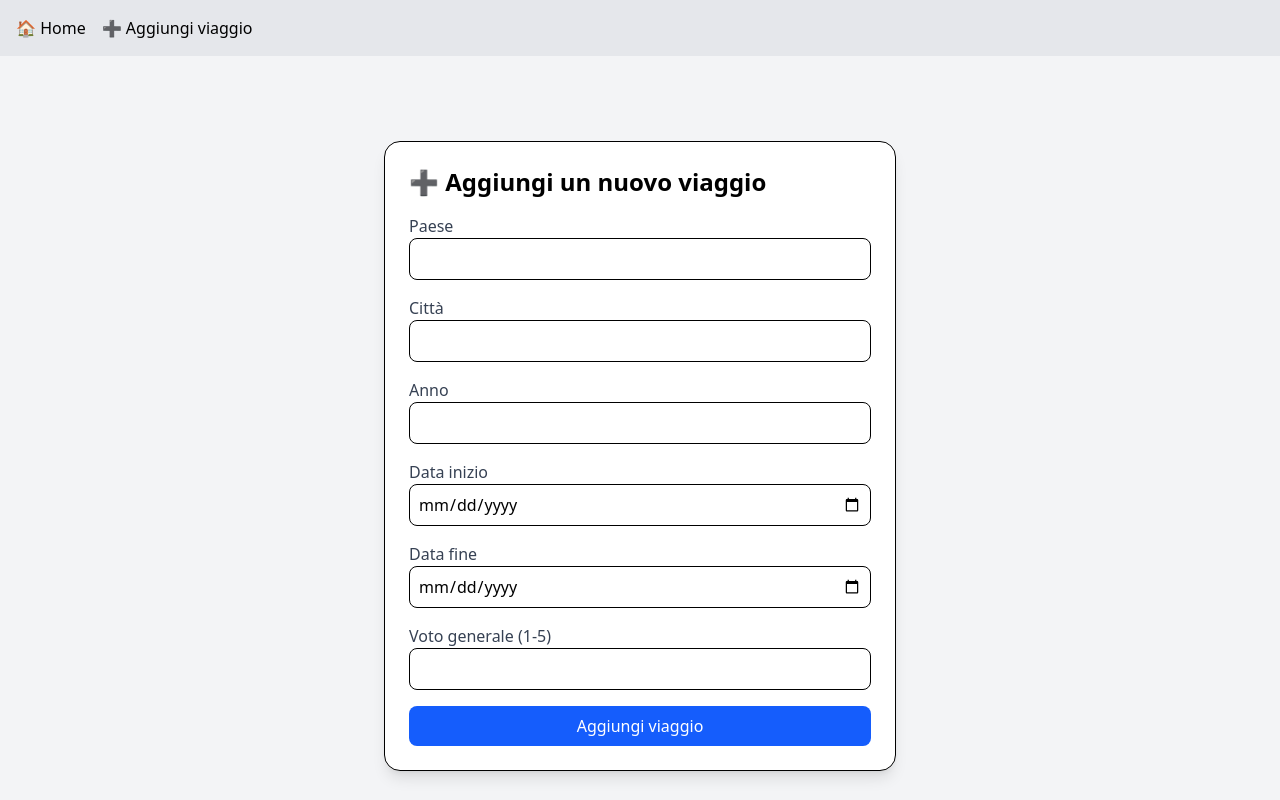
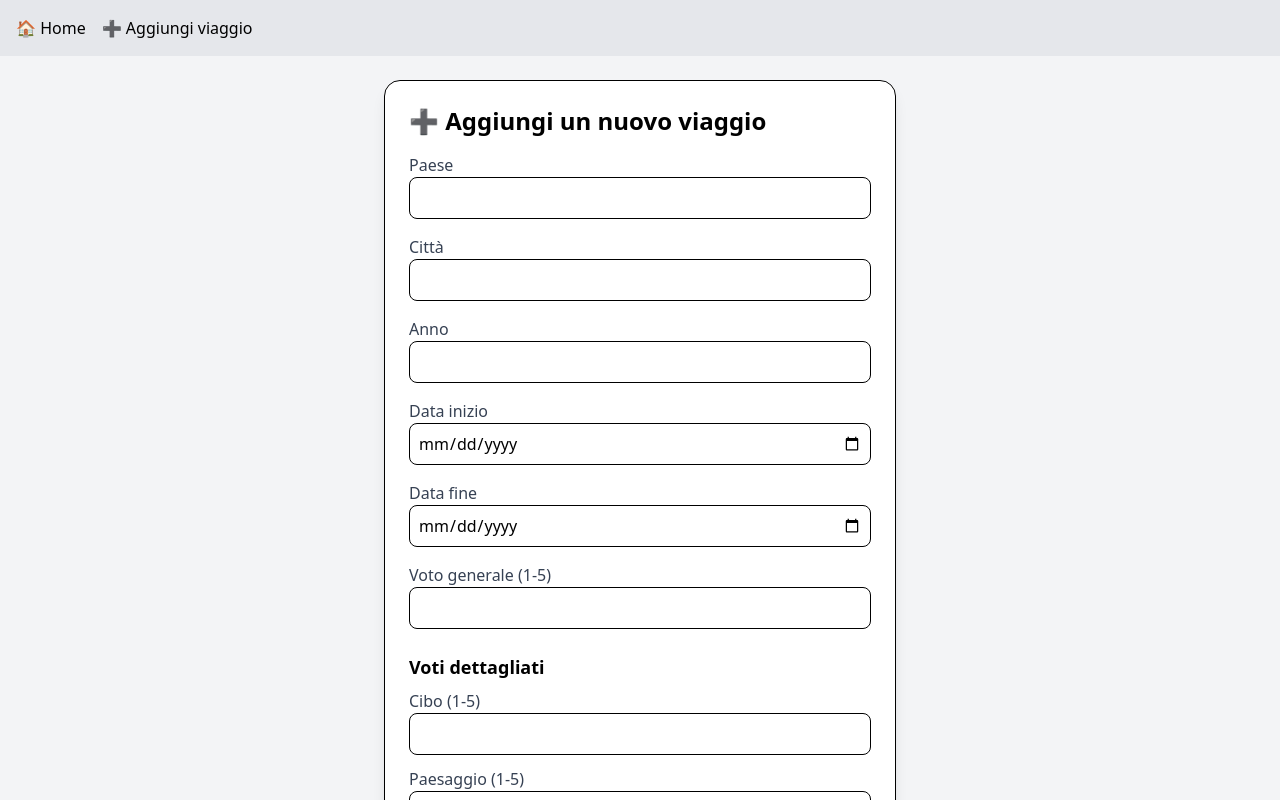
Before and after one commit to albertostizzoli/fastapi-react-travelapp, a React (Vite) app in the folder frontend/: page /add in a window 1280 px wide. Shown: the top 800 px of the page. Built offline with nearby package versions, Linux system fonts and the light colour scheme.

Commit message:
systemed form for to add new travels

```diff
--- a/frontend/src/pages/AddTravel.jsx
+++ b/frontend/src/pages/AddTravel.jsx
@@ -9,6 +9,11 @@ function AddTravel() {
     start_date: "",
     end_date: "",
     general_vote: "",
+    cibo: "",
+    paesaggio: "",
+    attività: "",
+    svago: "",
+    relax: "",
   });
 
   const [message, setMessage] = useState("");
@@ -22,15 +27,26 @@ function AddTravel() {
 
     try {
       const newTravel = {
-        ...form,
+        town: form.town,
+        city: form.city,
         year: parseInt(form.year),
+        start_date: form.start_date,
+        end_date: form.end_date,
         general_vote: form.general_vote ? parseInt(form.general_vote) : null,
-        days: [], // inizio vuoto
-        votes: {}, // inizio vuoto
+        days: [], // parte vuoto
+        votes: {
+          cibo: form.cibo ? parseInt(form.cibo) : null,
+          paesaggio: form.paesaggio ? parseInt(form.paesaggio) : null,
+          attività: form.attività ? parseInt(form.attività) : null,
+          svago: form.svago ? parseInt(form.svago) : null,
+          relax: form.relax ? parseInt(form.relax) : null,
+        },
       };
 
       await axios.post("http://127.0.0.1:8000/travels", newTravel);
       setMessage("✅ Viaggio aggiunto con successo!");
+
+      // reset form
       setForm({
         town: "",
         city: "",
@@ -38,6 +54,11 @@ function AddTravel() {
         start_date: "",
         end_date: "",
         general_vote: "",
+        cibo: "",
+        paesaggio: "",
+        attività: "",
+        svago: "",
+        relax: "",
       });
     } catch (err) {
       console.error(err);
@@ -132,10 +153,30 @@ function AddTravel() {
           />
         </div>
 
+        {/* Voti dettagliati */}
+        <h3 className="font-semibold text-lg mt-6 mb-2">Voti dettagliati</h3>
+
+        {["cibo", "paesaggio", "attività", "svago", "relax"].map((field) => (
+          <div key={field} className="mb-3">
+            <label className="block text-gray-700 capitalize">
+              {field} (1-5)
+            </label>
+            <input
+              type="number"
+              name={field}
+              min="1"
+              max="5"
+              value={form[field]}
+              onChange={handleChange}
+              className="w-full p-2 border rounded-lg"
+            />
+          </div>
+        ))}
+
         {/* Pulsante */}
         <button
           type="submit"
-          className="w-full bg-blue-600 text-white py-2 rounded-lg hover:bg-blue-700"
+          className="w-full bg-blue-600 text-white py-2 rounded-lg hover:bg-blue-700 mt-4"
         >
           Aggiungi viaggio
         </button>
```
Also changed, not shown: 1 other file (tests, documents, lock files or other folders).
